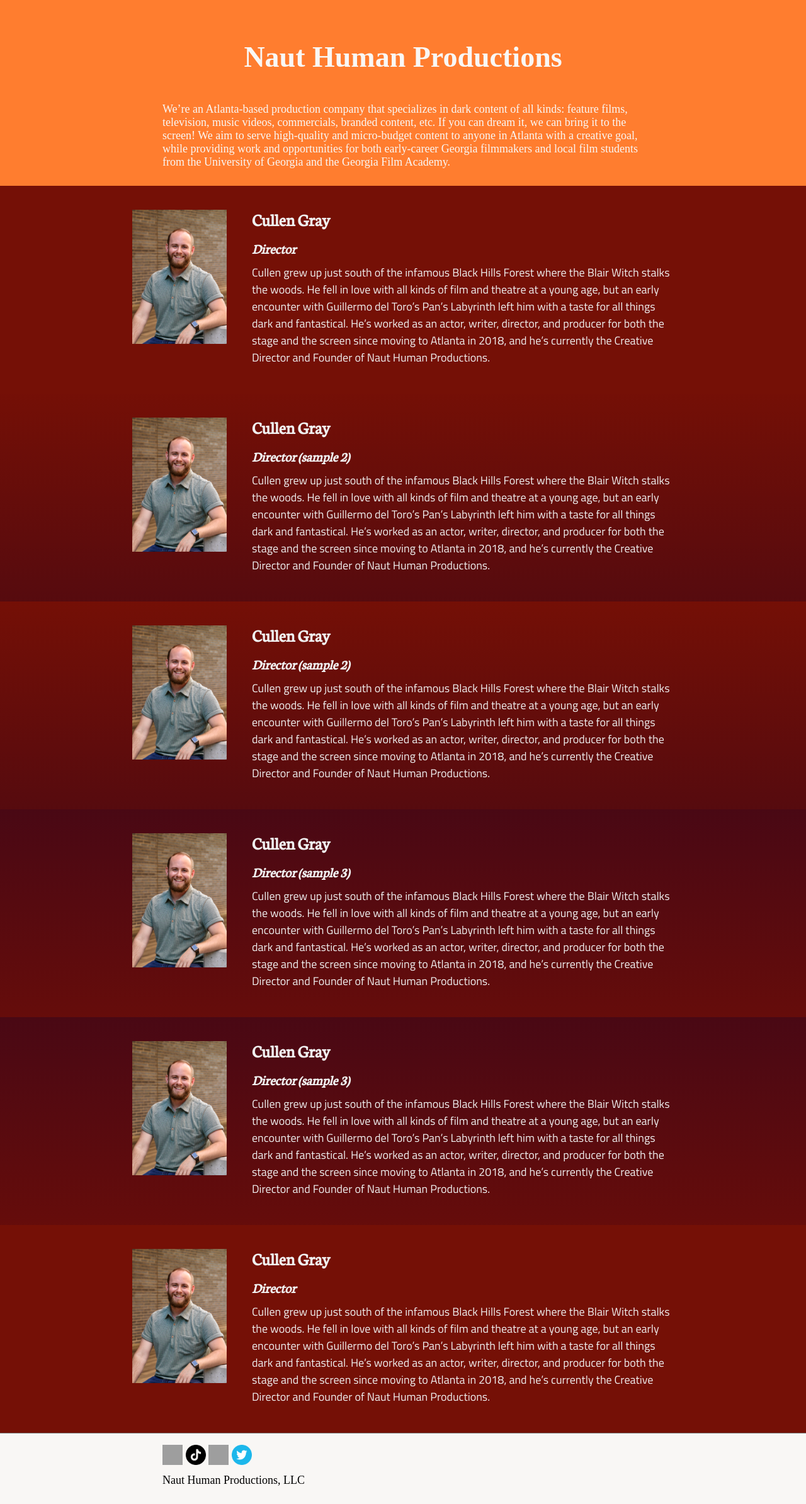
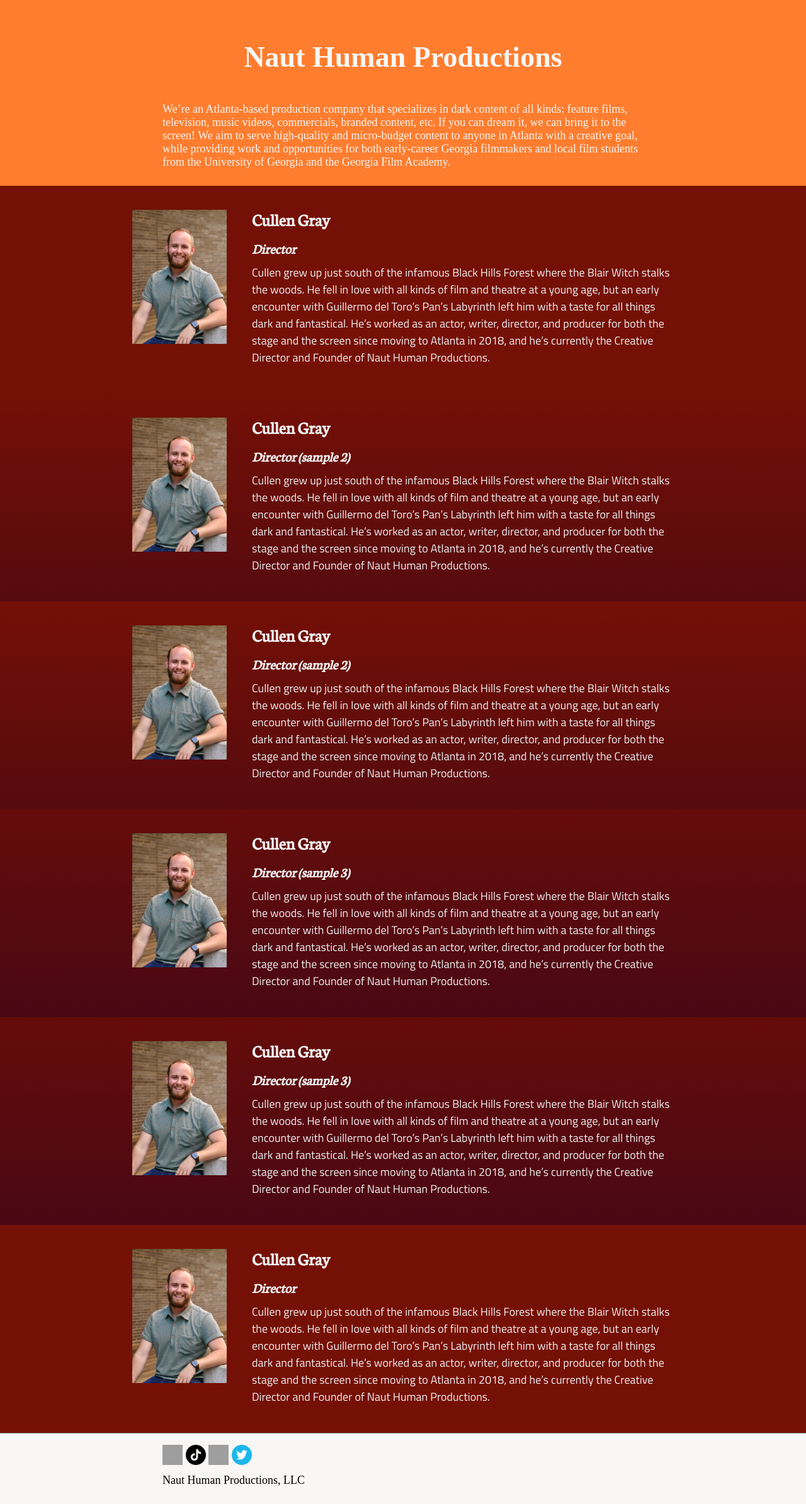
Before and after one commit to nauthuman/nauthuman.github.io, a Jekyll site: the page built from sample.html, in a window 1280 px wide. Shown: the whole page at 63% size. Built offline with Jekyll 4.4.1, drawn with Linux system fonts in a browser that asks for light colours.

Commit message:
Update sample3.html

```diff
--- a/_includes/sample3.html
+++ b/_includes/sample3.html
@@ -5,15 +5,15 @@
     align-items: center;
     justify-content: center;
     /* https://coolors.co/101010-1f0021-2d031d-3c0518-4a0814-580b0f-670d0b-751006-f0f0f0 */
-background: hsla(1, 81%, 22%, 1);
+background: hsla(349, 80%, 16%, 1);
 
-background: linear-gradient(90deg, hsla(1, 81%, 22%, 1) 0%, hsla(349, 80%, 16%, 1) 100%);
+background: linear-gradient(90deg, hsla(349, 80%, 16%, 1) 0%, hsla(1, 81%, 22%, 1) 100%);
 
-background: -moz-linear-gradient(90deg, hsla(1, 81%, 22%, 1) 0%, hsla(349, 80%, 16%, 1) 100%);
+background: -moz-linear-gradient(90deg, hsla(349, 80%, 16%, 1) 0%, hsla(1, 81%, 22%, 1) 100%);
 
-background: -webkit-linear-gradient(90deg, hsla(1, 81%, 22%, 1) 0%, hsla(349, 80%, 16%, 1) 100%);
+background: -webkit-linear-gradient(90deg, hsla(349, 80%, 16%, 1) 0%, hsla(1, 81%, 22%, 1) 100%);
 
-filter: progid: DXImageTransform.Microsoft.gradient( startColorstr="#670D0B", endColorstr="#4A0814", GradientType=1 );
+filter: progid: DXImageTransform.Microsoft.gradient( startColorstr="#4A0814", endColorstr="#670D0B", GradientType=1 );
   }
   div.feature {
     display: flex;
```
